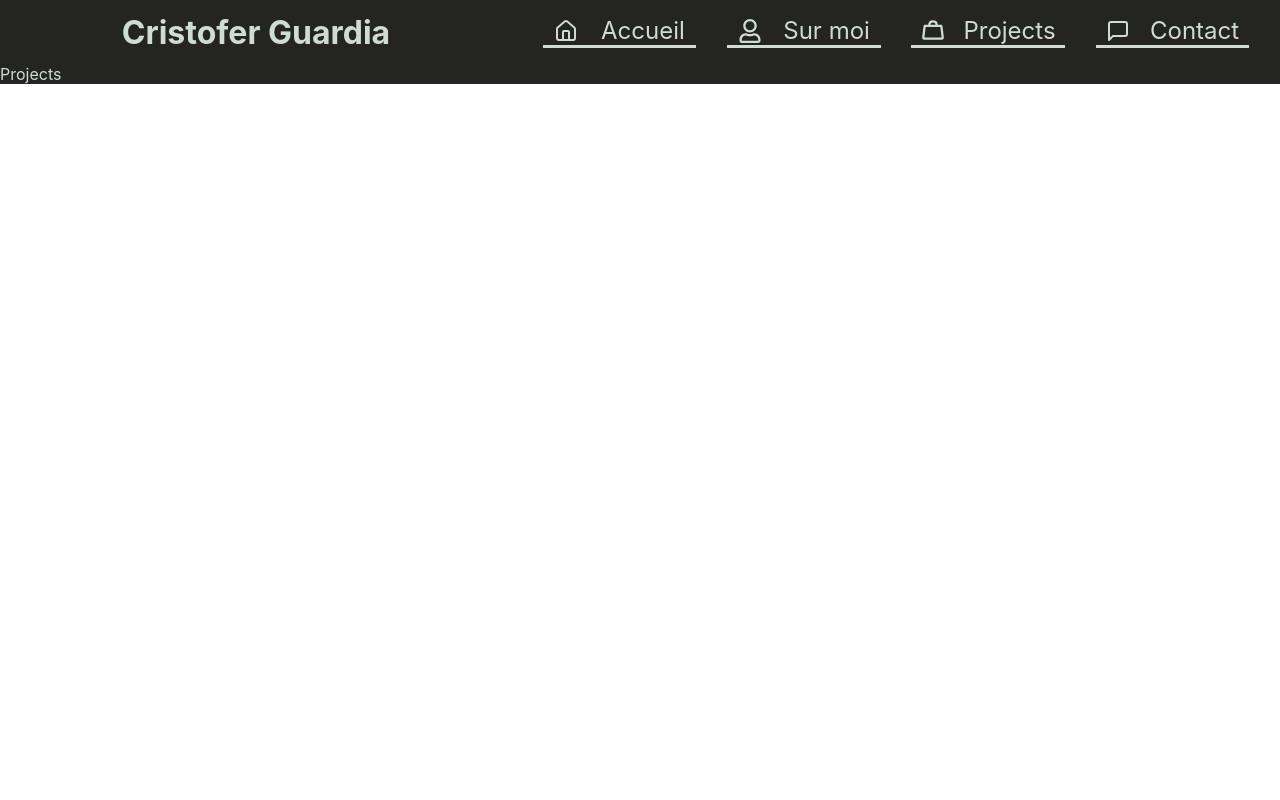
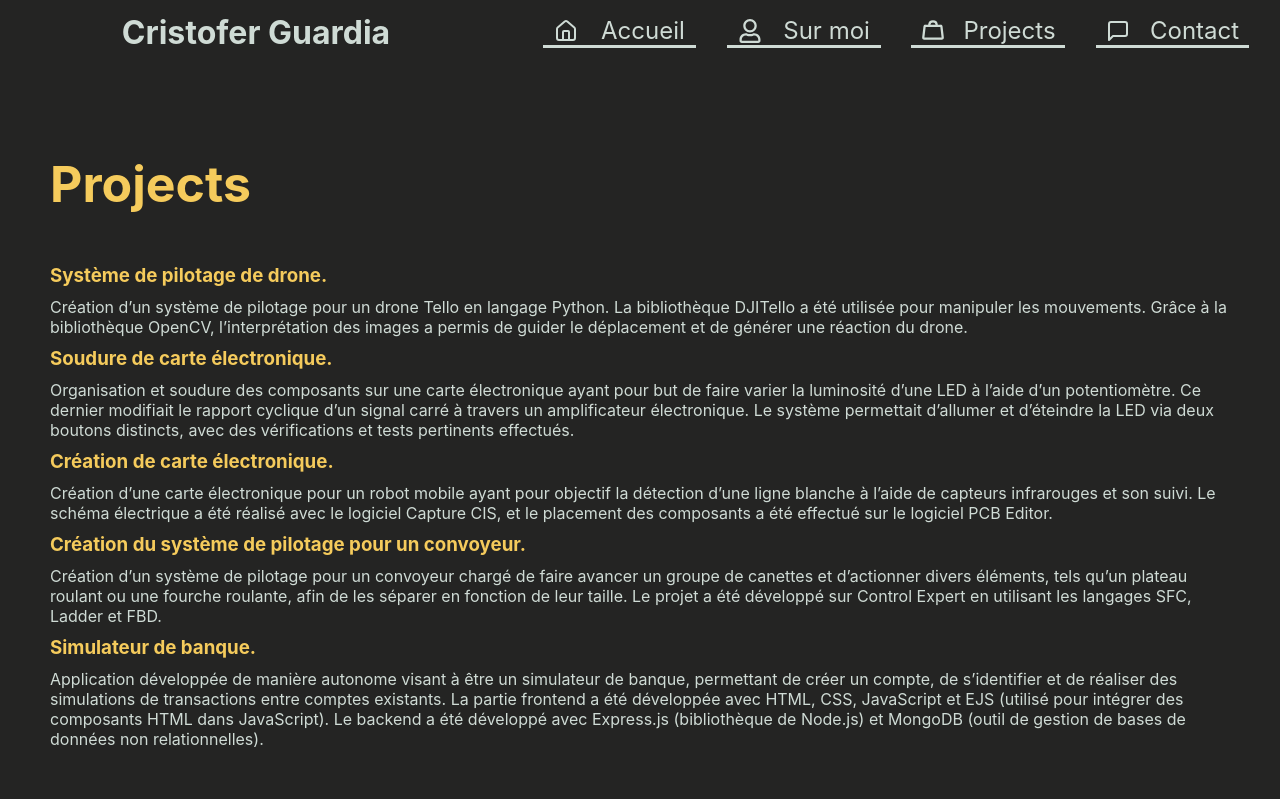
Before and after one commit to Cris-Guardia/portfolio, a React (Create React App) app: page /projects in a window 1280 px wide. Built offline with nearby package versions, Linux system fonts and the light colour scheme.

Commit message:
Descriptions  added to Pojects section.

```diff
--- a/src/pages/About/About.css
+++ b/src/pages/About/About.css
@@ -18,6 +18,10 @@
 
 .about > p{
     width: 90%;
+}
+
+.about p ul li{
+    margin-left: 20px;
 }
 
 .about section{
--- a/src/pages/About/About.jsx
+++ b/src/pages/About/About.jsx
@@ -12,10 +12,15 @@ function About(){
             <h2>Sur moi</h2>
 
             <p>
-                Venezuelian, etudiant international et autonome das le domain du web developement Frontend dans divers technologies comme HTML, CSS, Javascript, React.js, et aussi en Backend Express.js.
-                En premier anée de Génie Électrique et Informatique Industrielle a L’IUT de Tarbes, passionné pour l’informatique et le développement de logiciel.
-                Précédemment, poursuivreur des études en Ingenierie Informatique au Venezuela lors d’un an, expérience qui a attiré mon intérêt pour le secteur du logiciel.
-                Je suis vissé en devenir Ingénieur en Informatique et me spécialiser dans le cadre de l’Informatique Industrielle
+                Vénézuélien, étudiant international et autonome. Actuellement en première année de Génie Électrique et Informatique Industrielle à l’IUT de Tarbes, je suis passionné par l’informatique et le développement logiciel.
+                Auparavant, j’ai poursuivi des études en Ingénierie Informatique au Venezuela pendant un an, une expérience qui a renforcé mon intérêt pour le secteur du logiciel. Mon objectif est de devenir Ingénieur en Informatique et de me spécialiser dans le domaine de l’Informatique Industrielle.
+                Je possède des compétences en développement web Frontend, maîtrisant diverses technologies telles que HTML, CSS, JavaScript, React.js, ainsi qu’en Backend avec Express.js.
+                Par ailleurs, je parle :
+                <ul>
+                    <li>Français : DELF B2.</li>
+                    <li>Anglais : Courant.</li>
+                    <li>Espagnol : Langue maternelle.</li>
+                </ul>
             </p>
 
             <section>
--- a/src/pages/Home/Home.jsx
+++ b/src/pages/Home/Home.jsx
@@ -17,7 +17,7 @@ function Home(){
                     Passioné pour le developement de logiciel et étudiant en
                     Génie Électrique et Informatique Industrielle (GEII).
                 </p>
-                <Button content={'Telecharger CV'} address={'./cv-cristofer-guardia.pdf'}></Button>
+                <Button content={'  Mon CV  '} address={'./cv-cristofer-guardia.pdf'}></Button>
             </div>
             <figure>
                 <img src='./photo-cristofer.png' alt='Cristofer Guardia' />
--- /dev/null
+++ b/src/pages/Projects/Projects.css
@@ -0,0 +1,35 @@
+
+.projects{
+    padding: 50px;
+    display: flex;
+    flex-wrap: wrap;
+    justify-content: flex-start;
+
+    animation-name: apear;
+    animation-duration: 1s;
+}
+
+
+.projects h2{
+    width: 90%;
+    font-size: 50px;
+    margin: 40px 0;
+    color: #F5CB5C;
+}
+
+.projects div h3{
+    margin-block: 10px;
+    color: #F5CB5C;
+}
+
+
+@keyframes apear {
+    from {
+        opacity: 0%;
+        margin-left: 10px;
+    }
+    to {
+        opacity: 100%;
+        margin-left: none;
+    }
+}
--- a/src/pages/Projects/Projects.jsx
+++ b/src/pages/Projects/Projects.jsx
@@ -1,12 +1,53 @@
 
+import './Projects.css'
 
 /*
 agregar algo de contenido aqui
 */
 function Projects(){
     return(
-        <main>
-            Projects
+        <main className='projects'>
+            <h2>Projects</h2>
+            <div>
+                <h3>Système de pilotage de drone.</h3>
+                <p>
+                    Création d’un système de pilotage pour un drone Tello en langage Python.
+                    La bibliothèque DJITello a été utilisée pour manipuler les mouvements.
+                    Grâce à la bibliothèque OpenCV, l’interprétation des images a permis de guider le déplacement et de générer une réaction du drone.
+                </p>
+            </div>
+            <div>
+                <h3>Soudure de carte électronique.</h3>
+                <p>
+                    Organisation et soudure des composants sur une carte électronique ayant pour but de faire varier la luminosité d’une LED à l’aide d’un potentiomètre.
+                    Ce dernier modifiait le rapport cyclique d’un signal carré à travers un amplificateur électronique.
+                    Le système permettait d’allumer et d’éteindre la LED via deux boutons distincts, avec des vérifications et tests pertinents effectués.
+                </p>
+            </div>
+            <div>
+                <h3>Création de carte électronique.</h3>
+                <p>
+                    Création d’une carte électronique pour un robot mobile ayant pour objectif la détection d’une ligne blanche à l’aide de capteurs infrarouges et son suivi.
+                    Le schéma électrique a été réalisé avec le logiciel Capture CIS,
+                    et le placement des composants a été effectué sur le logiciel PCB Editor.
+                </p>
+            </div>
+            <div>
+                <h3>Création du système de pilotage pour un convoyeur.</h3>
+                <p>
+                    Création d’un système de pilotage pour un convoyeur chargé de faire avancer un groupe de canettes et d’actionner divers éléments,
+                    tels qu’un plateau roulant ou une fourche roulante, afin de les séparer en fonction de leur taille.
+                    Le projet a été développé sur Control Expert en utilisant les langages SFC, Ladder et FBD.
+                </p>
+            </div>
+            <div>
+                <h3>Simulateur de banque.</h3>
+                <p>
+                    Application développée de manière autonome visant à être un simulateur de banque, permettant de créer un compte, de s’identifier et de réaliser des simulations de transactions entre comptes existants.
+                    La partie frontend a été développée avec HTML, CSS, JavaScript et EJS (utilisé pour intégrer des composants HTML dans JavaScript).
+                    Le backend a été développé avec Express.js (bibliothèque de Node.js) et MongoDB (outil de gestion de bases de données non relationnelles).
+                </p>
+            </div>
         </main>
     )
 }
```
